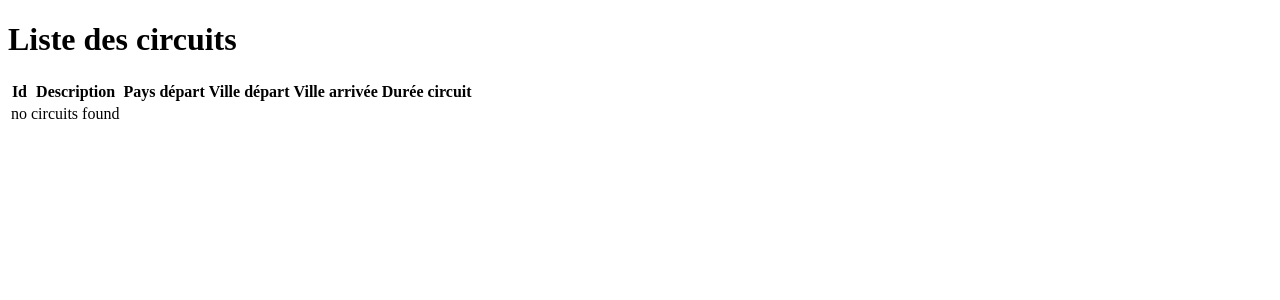
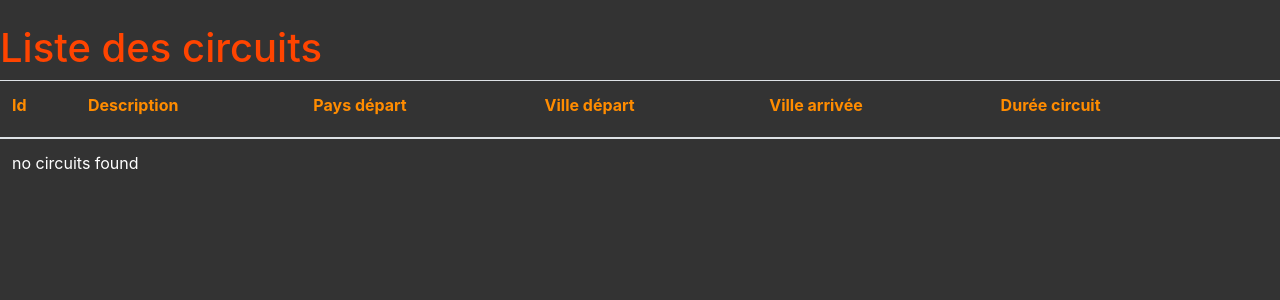
Before and after one commit to Nayht/ProjetAgenceDeVoyages, a Symfony app: template agvoy-app/templates/front/home.html.twig in a window 1280 px wide. Shown: the top 300 px of the page. Run offline with Twig, Linux system fonts and the light colour scheme; the template is opened without the code that fills it, so the values that code supplies are empty; some libraries are stand-ins or nearby versions.

Commit message:
ajout d'un CSS custom

```diff
--- /dev/null
+++ b/agvoy-app/public/css/custom.css
@@ -0,0 +1,21 @@
+body{
+    background-color:#333;
+    color:#fff;
+}
+
+label.header{
+    color:darkorange;
+    font-weight:bold;
+}
+
+.inpage-title{
+    color:#ff4400;
+}
+
+.form-control-plaintext{
+    color:#ddd;
+}
+
+hr{
+    background-color:#fff;
+}
--- a/agvoy-app/templates/base.html.twig
+++ b/agvoy-app/templates/base.html.twig
@@ -5,7 +5,9 @@
         <title>{% block title %}Welcome!{% endblock %}</title>
         {% block stylesheets %}
             <link rel="stylesheet" href="/css/bootstrap.min.css">
-            <link rel="stylesheet" href="/css/bootstrap-theme.min.css">{% endblock %}
+            <link rel="stylesheet" href="/css/bootstrap-theme.min.css">
+            <link rel="stylesheet" href="/css/custom.css">
+        {% endblock %}
     </head>
 
     <body>
--- a/agvoy-app/templates/front/home.html.twig
+++ b/agvoy-app/templates/front/home.html.twig
@@ -1,19 +1,21 @@
-<!DOCTYPE html>
+{% extends "base.html.twig" %}
 
+{% block title %}
 <title>Hello {{ controller_name }}!</title>
+{% endblock %}
 
 {% block body %}
-    <h1>Liste des circuits</h1>
+    <h1 class="inpage-title">Liste des circuits</h1>
 
     <table class="table">
         <thead>
         <tr>
-            <th>Id</th>
-            <th>Description</th>
-            <th>Pays départ</th>
-            <th>Ville départ</th>
-            <th>Ville arrivée</th>
-            <th>Durée circuit</th>
+            <th><label class="header">Id</label></th>
+            <th><label class="header">Description</label></th>
+            <th><label class="header">Pays départ</label></th>
+            <th><label class="header">Ville départ</label></th>
+            <th><label class="header">Ville arrivée</label></th>
+            <th><label class="header">Durée circuit</label></th>
             <th> </th>
         </tr>
         </thead>
```
Also changed, not shown: agvoy-app/templates/front/circuit_show.html.twig (+19 -8 lines), 1 other file.
